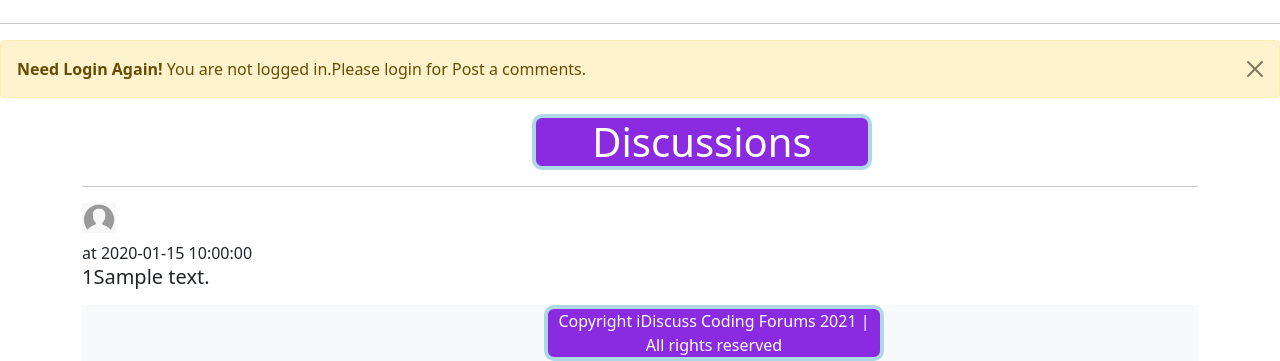
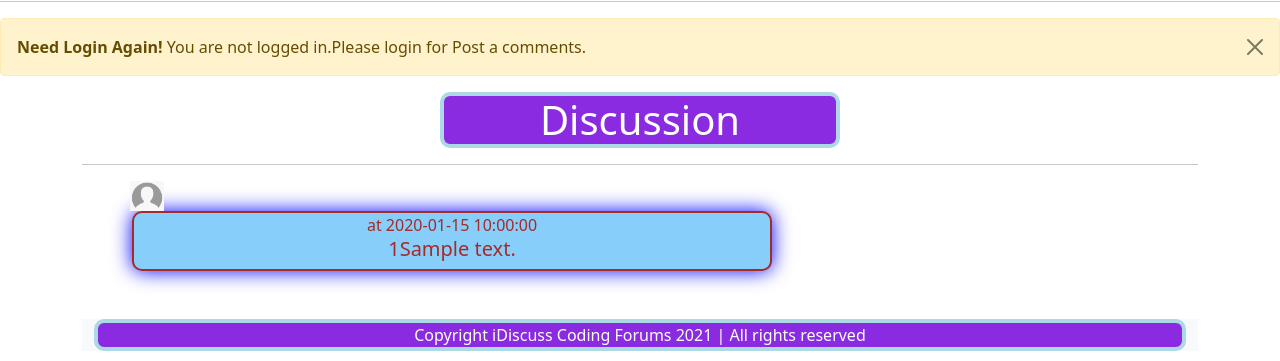
Before and after one commit to 16110402/RecForum.github.io, a PHP site: page /thread.php?threadid=1 in a window 1280 px wide. Shown: the part 499-860 px from the top of the page. Run offline with PHP 8.4, Linux system fonts and the light colour scheme; tables that the repository leaves empty or names only in its code hold one stand-in row (values such as "Sample post"); data that the repository does not hold is empty.

Commit message:
first rec commit

```diff
--- a/partials/_footer.php
+++ b/partials/_footer.php
@@ -1,3 +1,3 @@
 <div class="container-fluid bg-light text-light">
-<p class="text-center mb-0">Copyright iDiscuss Coding Forums 2021 | All rights reserved</p>
+<p class="container text-center mb-0 my-5" style="color: white;background-color:blueviolet;text-align: center;border:4px solid;border-radius:10px;border-color: lightblue;max-width: 100%;">Copyright iDiscuss Coding Forums 2021 | All rights reserved</p>
 </div>
--- a/thread.php
+++ b/thread.php
@@ -11,7 +11,7 @@
 
   <title>welcome to !Discuss - coding Forum</title>
   <style>
-    .text-center{
+    /* .text-center{
       border:4px solid;
       border-radius:10px;
       border-color: lightblue;
@@ -20,7 +20,7 @@
       margin-left: 450px;
       background-color:blueviolet;
       color: white;
-    }
+    } */
     #fh{
       background-image: url("img/SignUp_Image");
       margin:0;
@@ -35,13 +35,13 @@
     }
     .clean{
       top: 10px;
-      font-size: 20px;
+      font-size: 2.5vh;
       /* text-align: center; */
-      line-height: 1.5em;
+      /* line-height: 1.5em; */
       background-color:orange;
-      width:700px;
+      width:100%;
       color: blue;
-      height:220px;
+      /* height:220px; */
       border:2px solid;
       border-radius:10px;
       margin:20px auto 20px auto;
@@ -53,6 +53,18 @@
     #post{
       color:black
     }
+    #usert{
+      border:2px solid;
+      border-radius:10px;
+      max-width: 80vh;
+      text-align: center;
+      margin-left: 50px;
+      background-color:lightskyblue;
+      color: white;
+      /* margin:20px auto 20px auto; */
+      box-shadow:0px 0px 20px blue;
+      color: brown;
+}
   </style>
 </head>
 
@@ -102,7 +114,7 @@
   }
 ?>
 
-  <div class="container my-4">
+  <div class="container">
 
   <div class="jumbotron">
     <div id="uh">
@@ -124,7 +136,7 @@
   <!-- <p class="lead">
     <a class="btn btn-success btn-lg" href="#" role="button">Learn more</a>
   </p> -->
-  <p id="post">Posted by: <b> <?php echo $posted_by; ?> </b></p>
+  <p id="post">Posted by: <b>  <?php echo $posted_by; ?> </b></p>
  </div>
 </div>
 </div>
@@ -154,7 +166,7 @@ else
 ?>
 
   <div class="container" id="ques">
-  <h1 class="text-center">Discussions</h1>
+  <h1 class="container text-center" style="color: white;background-color:blueviolet;text-align: center;border:4px solid;border-radius:10px;border-color: lightblue;max-width: 50vh;">Discussion</h1>
   <hr>
    <?php
   $id=$_GET['threadid'];
@@ -173,8 +185,8 @@ else
     $row2=mysqli_fetch_assoc($result2);
 
   echo '<div class="media my-3">
-       <img class="mr-3" src="img/user_default.png" width="34px" alt="Generic placeholder image">
-     <div class="media-body my-2">
+       <img class="mr-3 mx-5" src="img/user_default.png" width="34px" alt="Generic placeholder image">
+     <div class="media-body" id="usert">
      <p class="font-weight-bold my-0">'.  $row2['user_email'] .' at '. $comment_time .'</p>
          <h5 class="mt-0">' . $id . '' . $content . '</h5>
 
```
Also changed, not shown: threadslist.php (+24 -22 lines), 1 other file.
